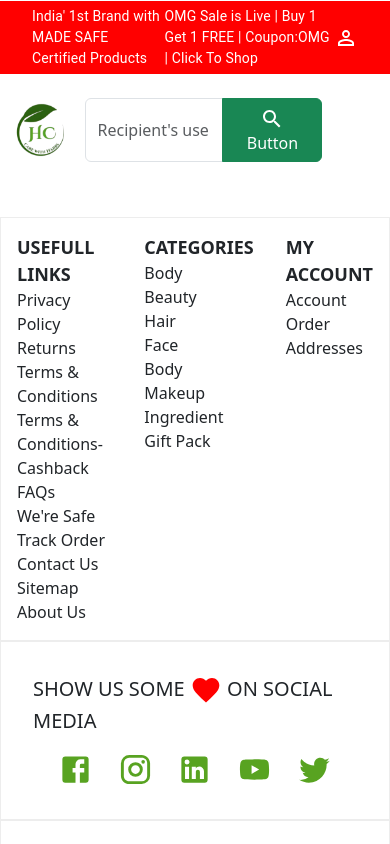
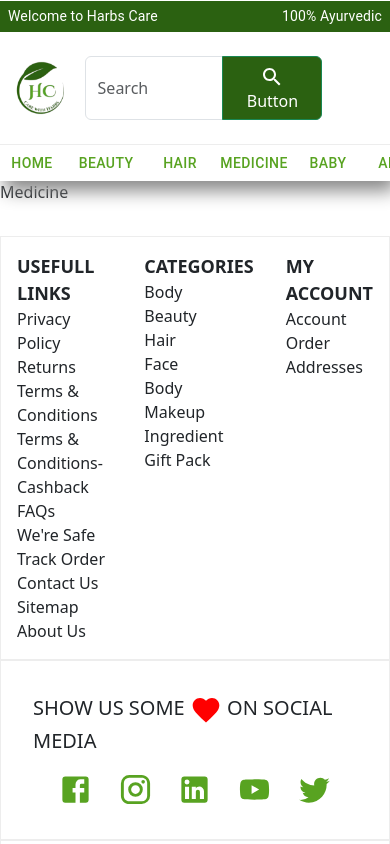
Before and after one commit to BhoomiTechzone/HarbsCare, a React (Create React App) app: page /medicine in a window 390 px wide. Shown: the top 844 px of the page. Built offline with nearby package versions, Linux system fonts and the light colour scheme.

Commit message:
27NavEdit

```diff
--- a/src/App.js
+++ b/src/App.js
@@ -9,6 +9,7 @@
 import About from './Page/About';
 import Footer from './components/Footer';
 import Contact from './Page/Contact';
+import Medicine from './Page/Medicine';
 
 
 function App() {
@@ -23,6 +24,7 @@
         <Route path='/' element={<Home />} />
         <Route path='/about' element={<About />} />
         <Route path='/contact' element={<Contact />} />
+        <Route path='/medicine' element={<Medicine />} />
       </Routes>
       <ScrollToTop smooth />
       <Footer />
--- /dev/null
+++ b/src/Page/Medicine.js
@@ -0,0 +1,9 @@
+import React from 'react'
+
+const Medicine = () => {
+  return (
+    <div>Medicine</div>
+  )
+}
+
+export default Medicine;
--- a/src/components/MainNavbar.js
+++ b/src/components/MainNavbar.js
@@ -68,12 +68,12 @@
           {/* <Navbar.Collapse id="responsive-navbar-nav"> */}
           <InputGroup className="mb-3 mt-3">
             <Form.Control
-              placeholder="Recipient's username"
+              placeholder="Search"
               aria-label="Recipient's username"
               aria-describedby="basic-addon2"
 
             />
-            <Button variant="success" id="button-addon2">
+            <Button style={{backgroundColor:"#2B6111"}}  variant="success" id="button-addon2">
               <SearchIcon />
               Button
             </Button>
--- a/src/components/Navbar.css
+++ b/src/components/Navbar.css
@@ -49,29 +49,21 @@
 .subnavbar{
     display: flex;
     justify-content: center;
-    /* justify-content: center; */
+    align-items: center;
+    /* padding: 0px auto; */
     background-color: #fff;
     border-top: 1px solid #ededed;
     box-shadow: 5px 10px 18px #888888;
 }
 
-.subnavbar ul{
-    margin: 0.5rem;
-    /* margin-bottom: 0px !important; */
-    text-align: center;
-}
-
-.subnavbar ul li{
-    list-style: none;
-    margin-bottom: 0px !important;
-    margin-right: 2.5rem;
-    cursor: pointer;
-    font-weight: 500;
-    color: #7f7f7f;
-}
-
 @media only screen and (max-width: 800px){
     .subnavbar{
+      display: flex;
+      justify-content: left;
+      overflow: scroll;
+    }
+
+    .subnavbar::-webkit-scrollbar{
       display: none;
-  }
+    }
 }
--- a/src/components/SubNavbar.js
+++ b/src/components/SubNavbar.js
@@ -138,7 +138,7 @@
               <div style={{ width: "0.5px", backgroundColor: "gray" }}></div>
               <Box>
                 <Typography color={"#58A321"} sx={{ fontSize: 16 }} component="div">
-                  BEAUTY
+                  Medicine
                 </Typography>
                 <Typography sx={{ fontSize: 14 }} color="text.secondary" gutterBottom>
                   Word Day
--- a/src/components/TopNavbar.js
+++ b/src/components/TopNavbar.js
@@ -1,13 +1,13 @@
 import React from 'react';
 import { Typography } from '@mui/material';
-import PersonOutlineOutlinedIcon from '@mui/icons-material/PersonOutlineOutlined';
+// import PersonOutlineOutlinedIcon from '@mui/icons-material/PersonOutlineOutlined';
 
 const TopNavbar = () => {
   return (
-    <div style={{backgroundColor: "red", display:"flex", justifyContent:"space-between", alignItems:"center", padding:"5px 2rem"}}>
-      <Typography sx={{color: "#fff", fontSize: "14px"}}>India' 1st Brand with MADE SAFE Certified Products</Typography>
-      <Typography sx={{color: "#fff", fontSize: "14px"}}>OMG Sale is Live | Buy 1 Get 1 FREE | Coupon:OMG | Click To Shop</Typography>
-      <Typography sx={{color: "#fff", fontSize: "14px"}}><PersonOutlineOutlinedIcon /></Typography>
+    <div style={{backgroundColor: "#2B6111", display:"flex", justifyContent:"space-between", alignItems:"center", padding:"5px 0.5rem"}}>
+      <Typography sx={{color: "#fff", fontSize: "14px" }}>Welcome to Harbs Care</Typography>
+      <Typography sx={{color: "#fff", fontSize: "14px"}}></Typography>
+      <Typography sx={{color: "#fff", fontSize: "14px"}}>100% Ayurvedic</Typography>
     </div>
   )
 }
```
Also changed, not shown: src/components/Description.js (+63 -30 lines).
